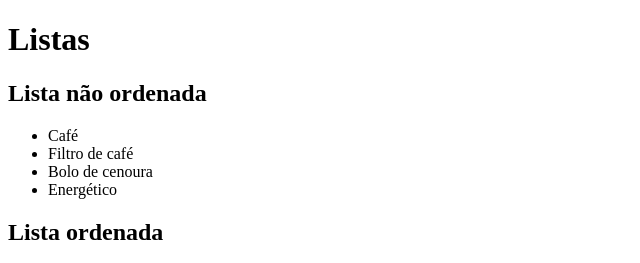
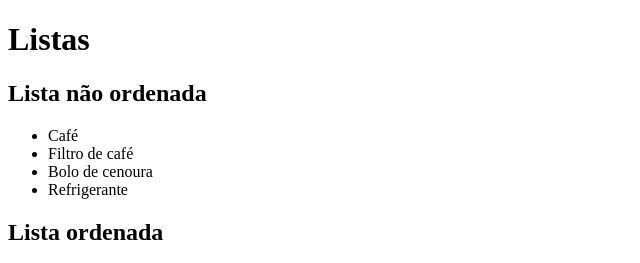
Before and after one commit to AgeuAngelin/aula-tabela, a plain HTML site: page index.html in a window 1280 px wide. Shown: the top 263 px of the page, 0-640 px from the left. Drawn offline with Linux system fonts and the light colour scheme.

Commit message:
Troquei energetico por refrigerante

```diff
--- a/index.html
+++ b/index.html
@@ -13,7 +13,7 @@
         <li>Café</li>
         <li>Filtro de café</li>
         <li>Bolo de cenoura</li>
-        <li>Energético</li>
+        <li>Refrigerante</li>
     </ul>
 
     <h2>Lista ordenada</h2>
```
